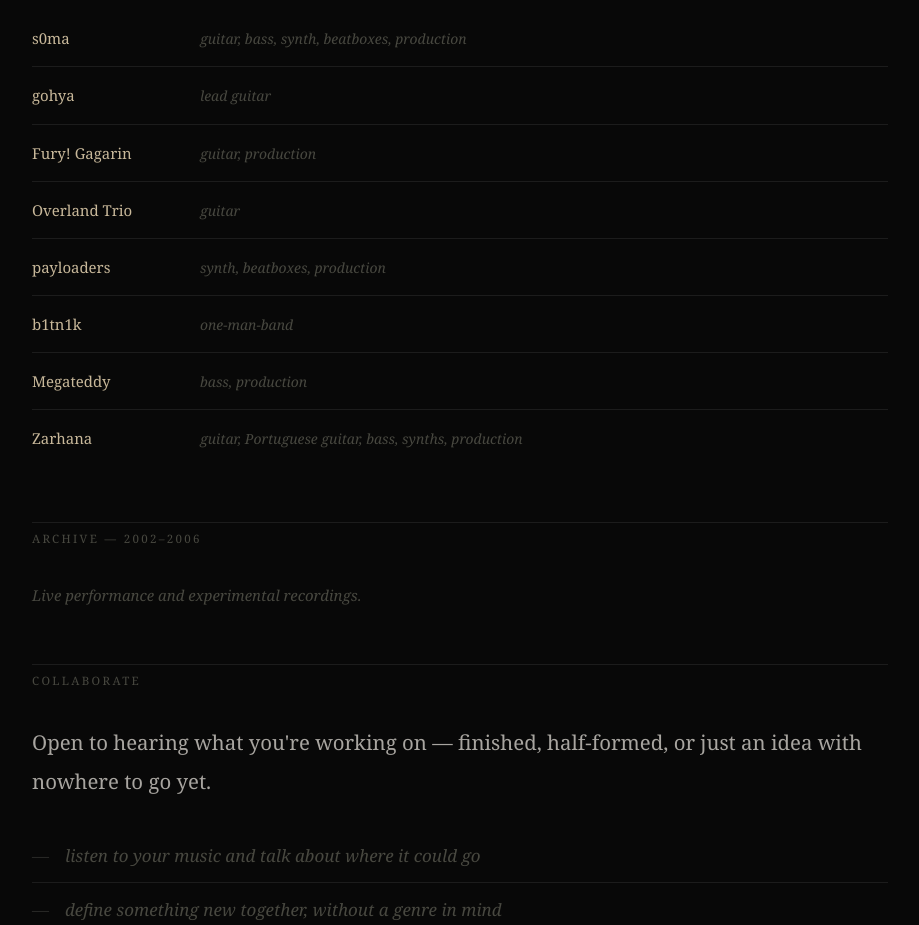
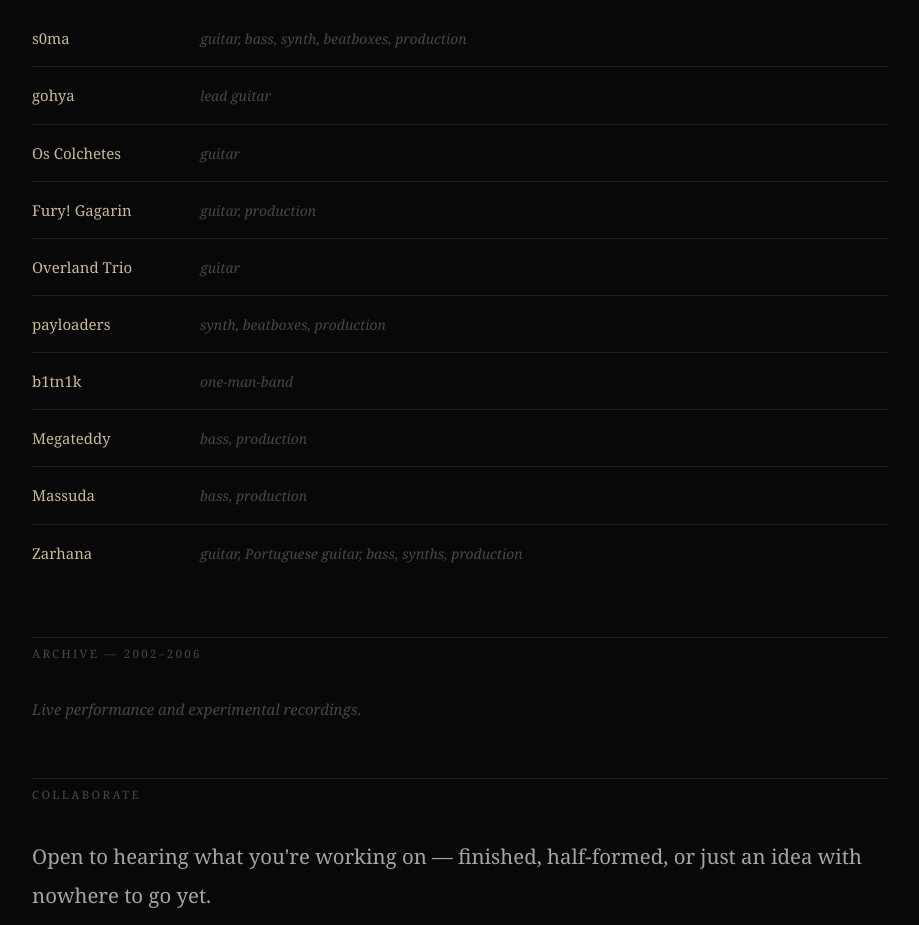
Before and after one commit to dferreiramarques/musicfolio, a plain HTML site: page index.html in a window 1280 px wide. Shown: the part 3040-3965 px from the top of the page, without its empty margins (180-1099 px from the left). Drawn offline with Linux system fonts and the light colour scheme; a web font is replaced by a local one.

Commit message:
Add files via upload

```diff
--- a/index.html
+++ b/index.html
@@ -144,11 +144,13 @@ footer { margin-top: 72px; padding-top: 28px; border-top: 1px solid var(--border
     <div class="credits">
       <div class="credit-row"><span class="credit-alias">s0ma</span><span class="credit-role">guitar, bass, synth, beatboxes, production</span></div>
       <div class="credit-row"><span class="credit-alias">gohya</span><span class="credit-role">lead guitar</span></div>
+      <div class="credit-row"><span class="credit-alias">Os Colchetes</span><span class="credit-role">guitar</span></div>
       <div class="credit-row"><span class="credit-alias">Fury! Gagarin</span><span class="credit-role">guitar, production</span></div>
       <div class="credit-row"><span class="credit-alias">Overland Trio</span><span class="credit-role">guitar</span></div>
       <div class="credit-row"><span class="credit-alias">payloaders</span><span class="credit-role">synth, beatboxes, production</span></div>
       <div class="credit-row"><span class="credit-alias">b1tn1k</span><span class="credit-role">one-man-band</span></div>
       <div class="credit-row"><span class="credit-alias">Megateddy</span><span class="credit-role">bass, production</span></div>
+      <div class="credit-row"><span class="credit-alias">Massuda</span><span class="credit-role">bass, production</span></div>
       <div class="credit-row"><span class="credit-alias">Zarhana</span><span class="credit-role">guitar, Portuguese guitar, bass, synths, production</span></div>
     </div>
   </section>
```
